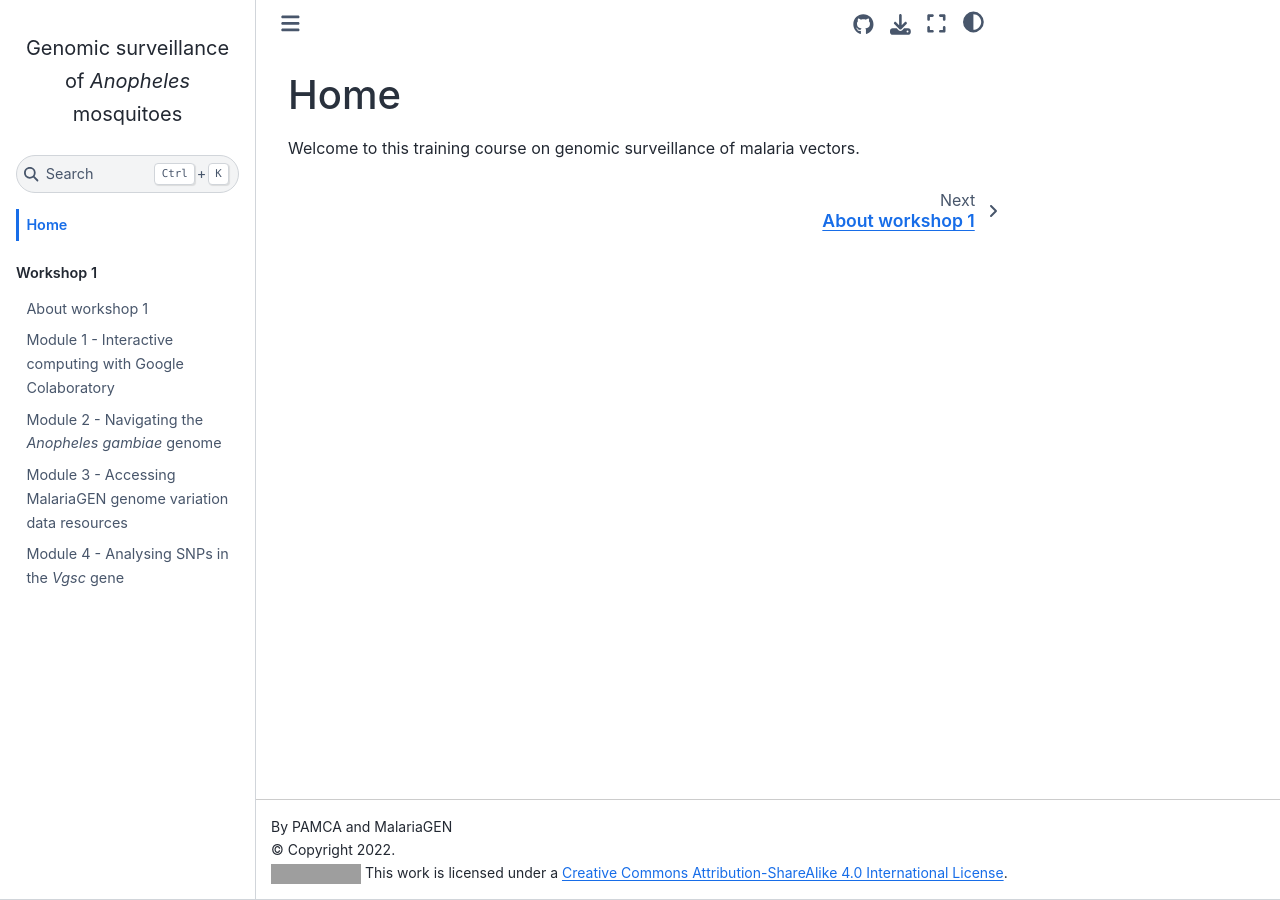
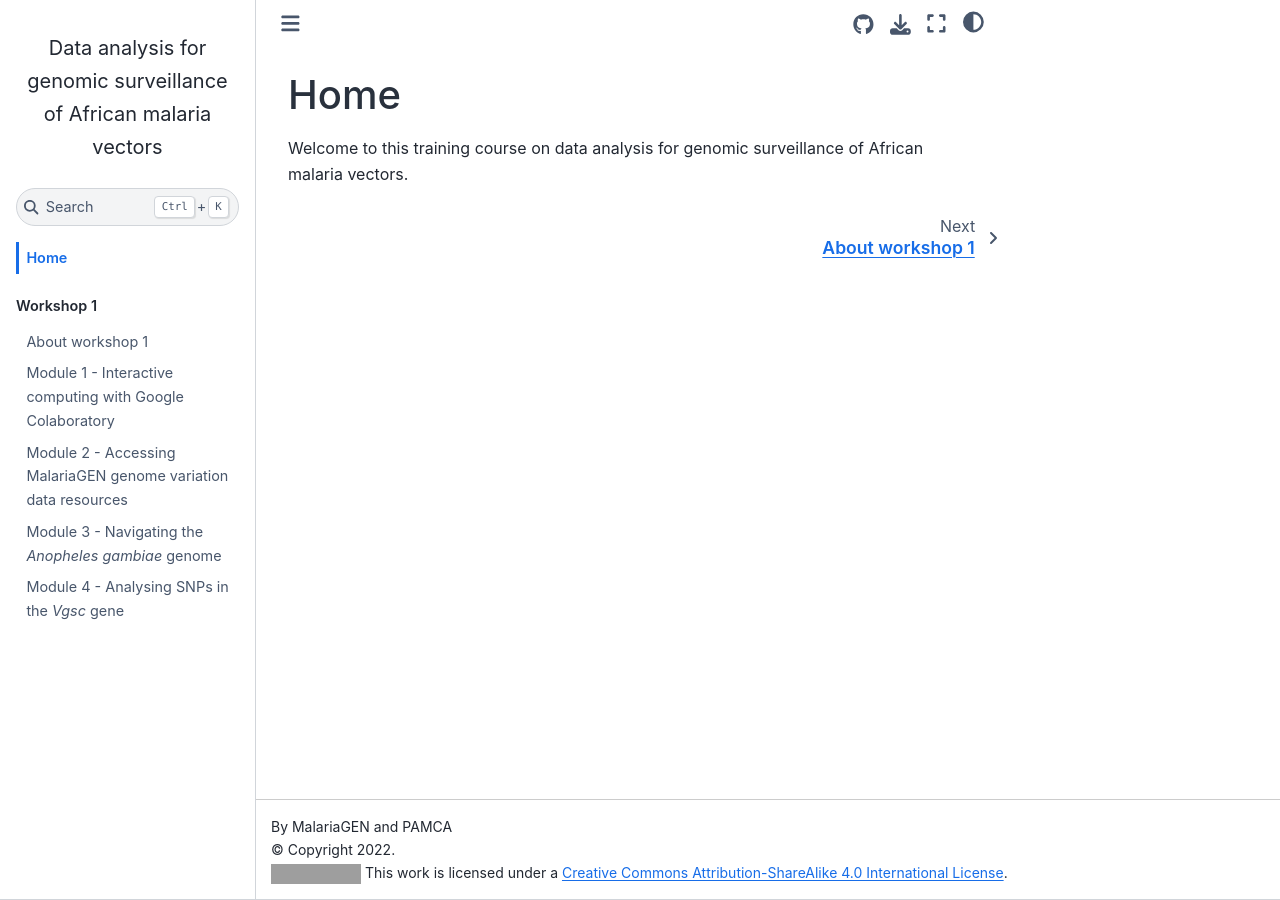
Before and after one commit to anopheles-genomic-surveillance/anopheles-genomic-surveillance.github.io, a Jupyter Book: the page built from docs/home.md, in a window 1280 px wide. Built offline with Jupyter Book 1.0.4 settings and Sphinx 7.4.7 and the Sphinx Book theme 1.1.4, drawn with Linux system fonts in a browser that asks for light colours; grey boxes are pictures that could not be loaded.

Commit message:
reorder modules 2 and 3; change course title

```diff
--- a/docs/_config.yml
+++ b/docs/_config.yml
@@ -1,5 +1,5 @@
-title: Genomic surveillance of <i>Anopheles</i> mosquitoes
-author: PAMCA and MalariaGEN
+title: Data analysis for genomic surveillance of African malaria vectors
+author: MalariaGEN and PAMCA
 copyright: "2022"
 execute:
   execute_notebooks: "off"
--- a/docs/_toc.yml
+++ b/docs/_toc.yml
@@ -5,6 +5,6 @@ parts:
     chapters:
     - file: workshop-1/about
     - file: workshop-1/colab
+    - file: workshop-1/malariagen-data
     - file: workshop-1/genome
-    - file: workshop-1/malariagen-data
     - file: workshop-1/vgsc-snps
--- a/docs/home.md
+++ b/docs/home.md
@@ -1,3 +1,3 @@
 # Home
 
-Welcome to this training course on genomic surveillance of malaria vectors.
+Welcome to this training course on data analysis for genomic surveillance of African malaria vectors.
```
Also changed, not shown: docs/workshop-1/genome.ipynb, docs/workshop-1/malariagen-data.ipynb.
